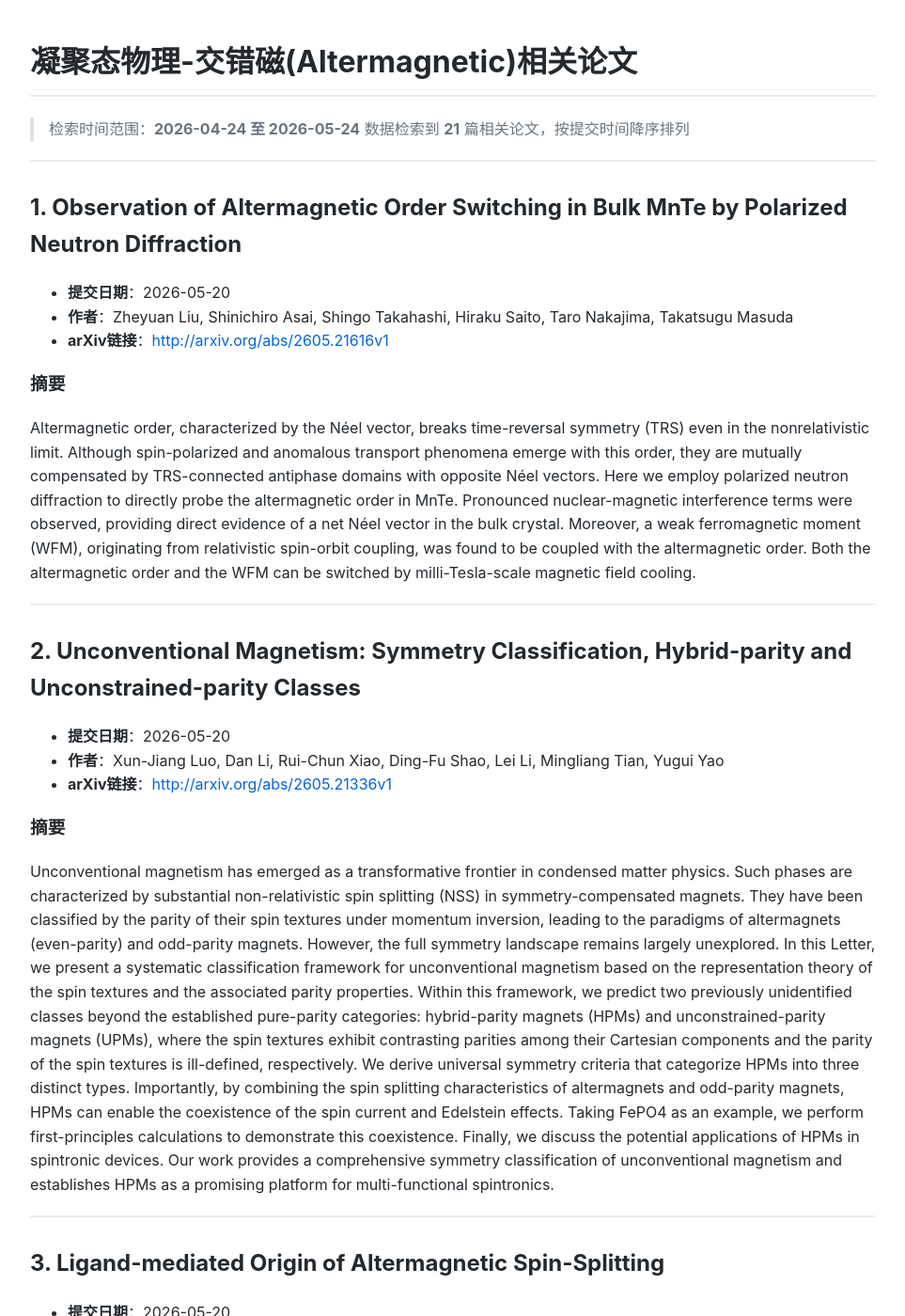
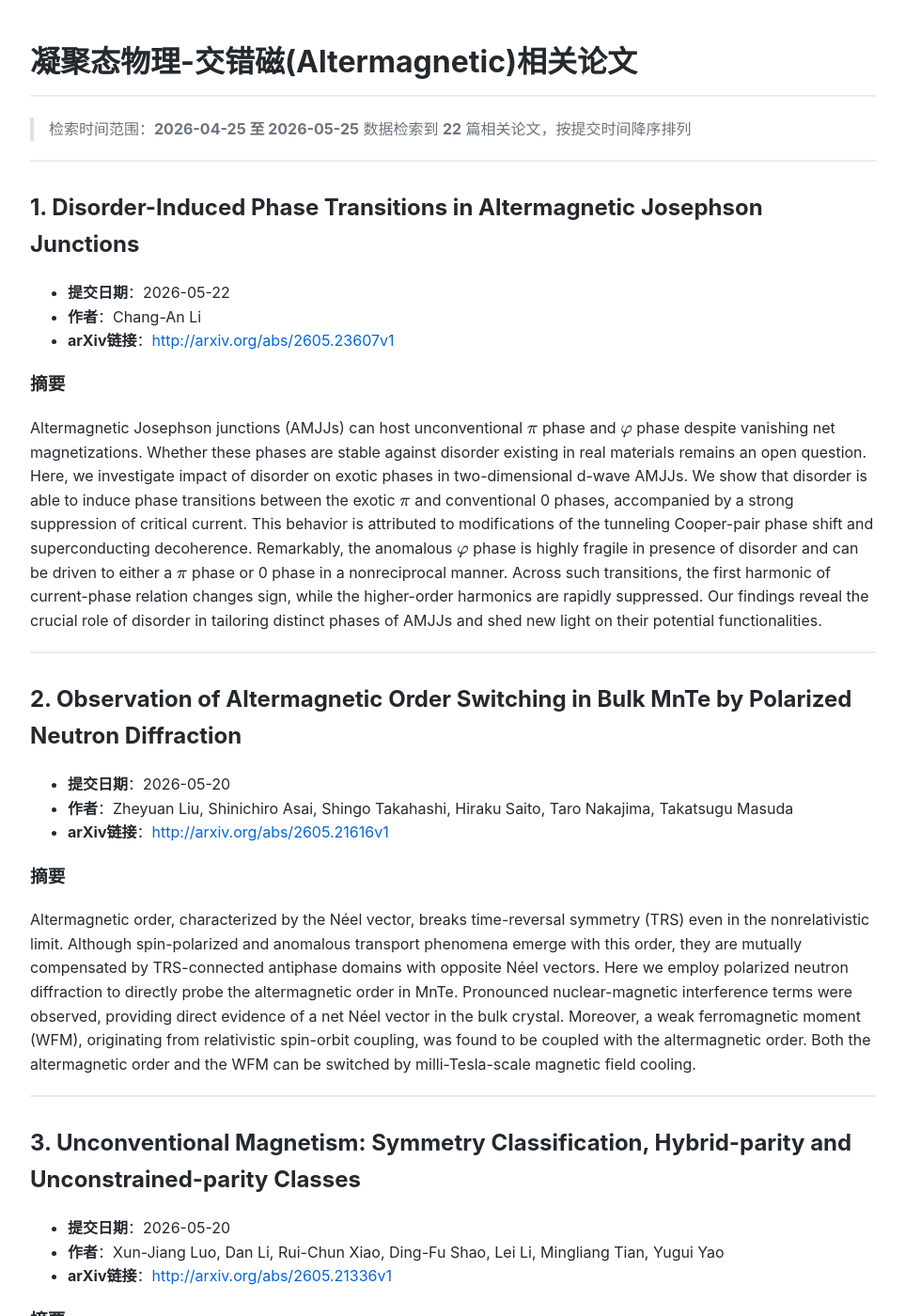
Before and after one commit to yangke25491/daily-arxiv-altermagnetic, a Jekyll site: the page built from index.md, in a window 1280 px wide and 1400 px high. Shown: the whole window at 94% size, without its empty margins (158-1121 px from the left). Built offline with Jekyll 4.4.1, drawn with Linux system fonts in a browser that asks for light colours; some of the changed text lies outside the part shown.

Commit message:
Automated update: arXiv papers

```diff
--- a/index.md
+++ b/index.md
@@ -5,12 +5,23 @@ title: 交错磁论文
 
 # 凝聚态物理-交错磁(Altermagnetic)相关论文
 
-> 检索时间范围：**2026-04-24 至 2026-05-24**
-> 数据检索到 **21** 篇相关论文，按提交时间降序排列
+> 检索时间范围：**2026-04-25 至 2026-05-25**
+> 数据检索到 **22** 篇相关论文，按提交时间降序排列
 
 ---
 
-## 1. Observation of Altermagnetic Order Switching in Bulk MnTe by Polarized Neutron Diffraction
+## 1. Disorder-Induced Phase Transitions in Altermagnetic Josephson Junctions
+
+- **提交日期**：2026-05-22
+- **作者**：Chang-An Li
+- **arXiv链接**：[http://arxiv.org/abs/2605.23607v1](http://arxiv.org/abs/2605.23607v1)
+
+### 摘要
+Altermagnetic Josephson junctions (AMJJs) can host unconventional $π$ phase and $\varphi$ phase despite vanishing net magnetizations. Whether these phases are stable against disorder existing in real materials remains an open question. Here, we investigate impact of disorder on exotic phases in two-dimensional d-wave AMJJs. We show that disorder is able to induce phase transitions between the exotic $π$ and conventional 0 phases, accompanied by a strong suppression of critical current. This behavior is attributed to modifications of the tunneling Cooper-pair phase shift and superconducting decoherence. Remarkably, the anomalous $\varphi$ phase is highly fragile in presence of disorder and can be driven to either a $π$ phase or 0 phase in a nonreciprocal manner. Across such transitions, the first harmonic of current-phase relation changes sign, while the higher-order harmonics are rapidly suppressed. Our findings reveal the crucial role of disorder in tailoring distinct phases of AMJJs and shed new light on their potential functionalities.
+
+---
+
+## 2. Observation of Altermagnetic Order Switching in Bulk MnTe by Polarized Neutron Diffraction
 
 - **提交日期**：2026-05-20
 - **作者**：Zheyuan Liu, Shinichiro Asai, Shingo Takahashi, Hiraku Saito, Taro Nakajima, Takatsugu Masuda
@@ -230,7 +241,7 @@ We have investigated the piezomagnetic (PZM) effect of the rare-earth-based g-wa
 
 ---
 
-## 21. Noise spectroscopy of insulating and itinerant altermagnets
+## 22. Noise spectroscopy of insulating and itinerant altermagnets
 
 - **提交日期**：2026-04-25
 - **作者**：Lucas V. Pupim, Mathias S. Scheurer
```
Also changed, not shown: other parts of index.md (+19 -19 lines).
